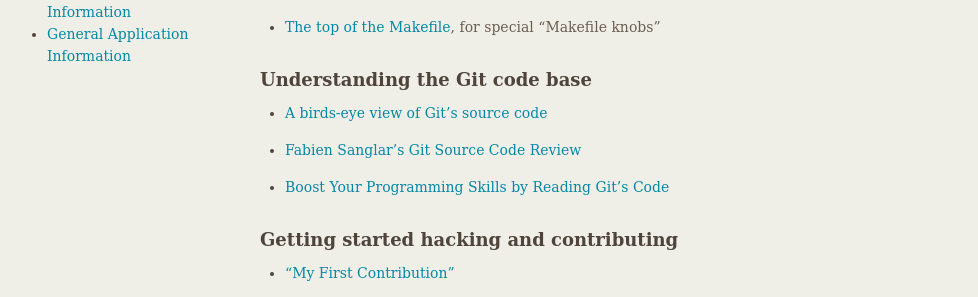
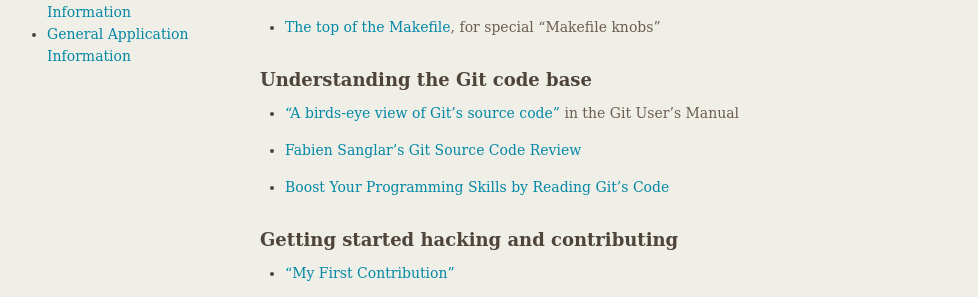
Before and after one commit to git/git.github.io, a Jekyll site: the page built from Hacking-Git.md, in a window 1280 px wide. Shown: the part 335-632 px from the top of the page, without its empty margins (149-1127 px from the left). Built offline with Jekyll 4.4.1, drawn with Linux system fonts in a browser that asks for light colours.

Commit message:
Hacking-Git: improve 'Birds-eye' entry

```diff
--- a/Hacking-Git.md
+++ b/Hacking-Git.md
@@ -26,7 +26,7 @@
 
 ## Understanding the Git code base
 
-* [A birds-eye view of Git’s source code](https://git-scm.com/docs/user-manual#birdview-on-the-source-code)
+* ["A birds-eye view of Git’s source code"](https://git-scm.com/docs/user-manual#birdview-on-the-source-code) in the Git User’s Manual
 
 * [Fabien Sanglar's Git Source Code Review](https://fabiensanglard.net/git_code_review/architecture.php)
 
```
